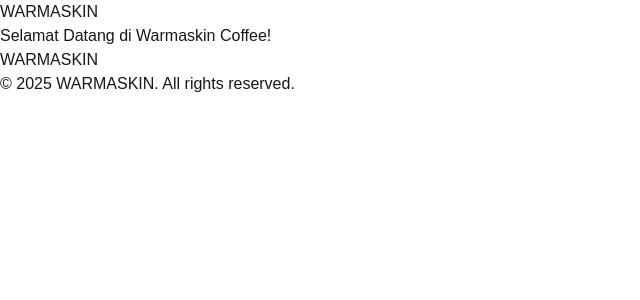
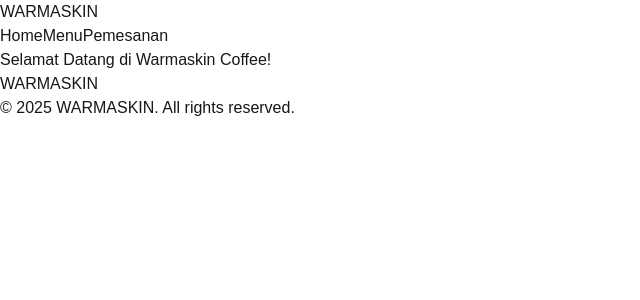
Before and after one commit to akmalghandi20/lagrande-pbs, a Next.js app in the folder frontend/: page / in a window 1280 px wide. Shown: the top 300 px of the page, without its empty margins (0-640 px from the left). Built offline with nearby package versions, Linux system fonts and the light colour scheme.

Commit message:
dayan: memanggil navbar kedalam layoutr

```diff
--- a/frontend/app/layout.tsx
+++ b/frontend/app/layout.tsx
@@ -3,6 +3,7 @@ import { Geist, Geist_Mono } from "next/font/google";
 import "./globals.css";
 import Header from '../component/header';
 import Footer from '../component/footer';
+import Navbar from '../component/navbar';
 
 
 const geistSans = Geist({
@@ -29,6 +30,7 @@ export default function RootLayout({
     <html lang="en">
       <body>
         <Header />
+        <Navbar />
         <section>{children}</section>
         <Footer />
       </body>
```
